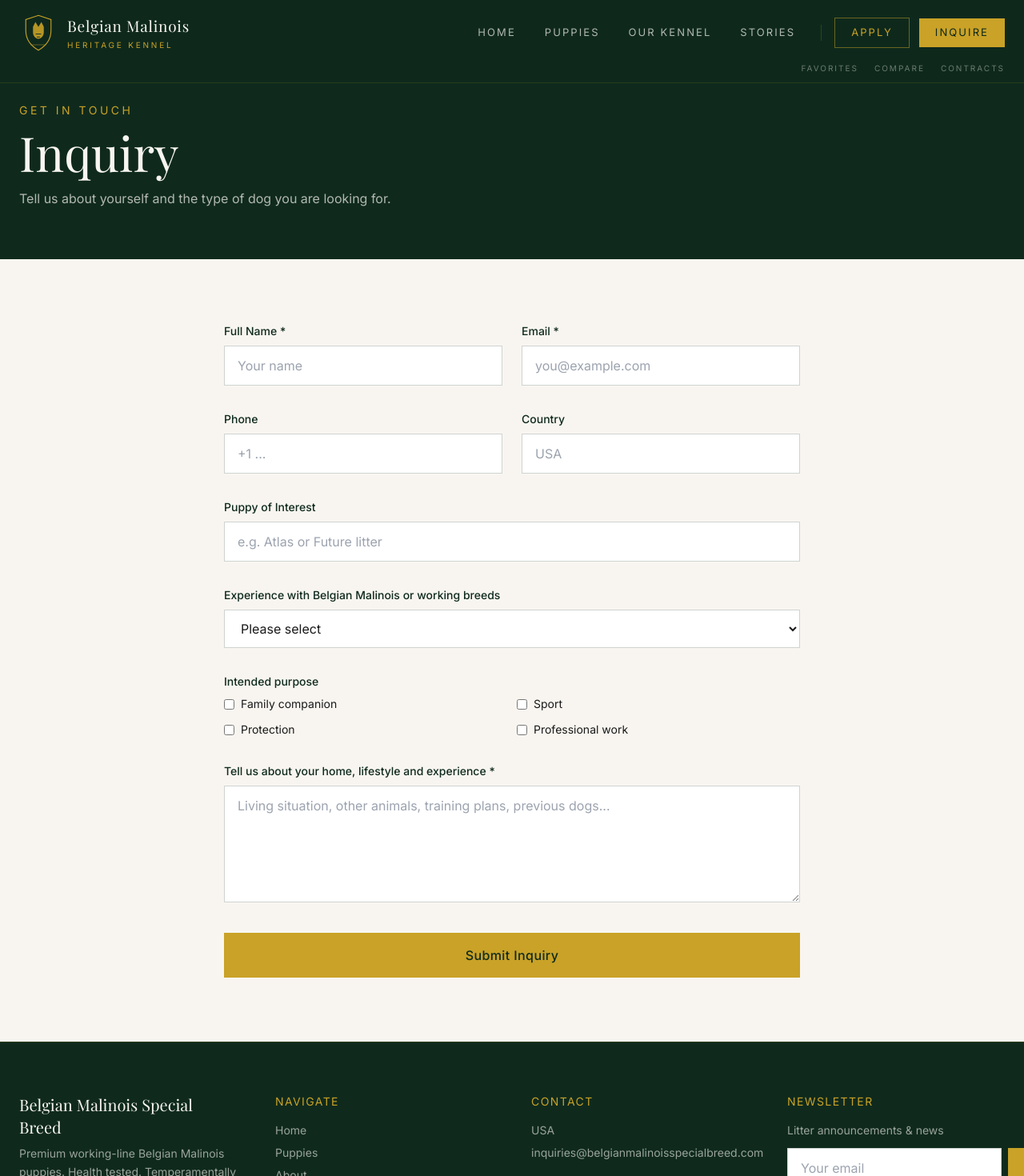
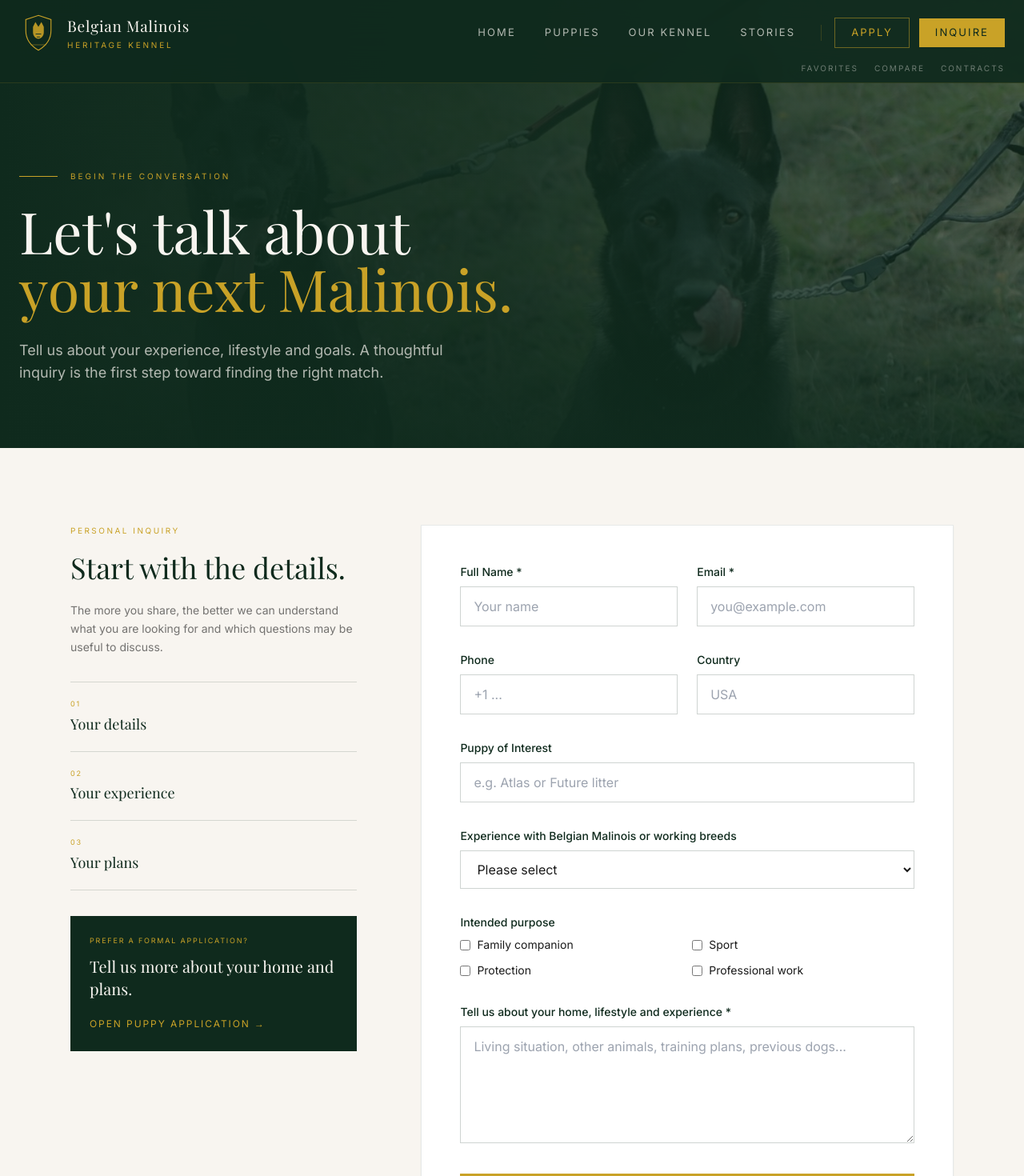
Before and after one commit to valdo-tech-pro/Belgian-malinoi, a Next.js app: page /contact in a window 1280 px wide. Shown: the top 1470 px of the page at 80% size. Built offline with nearby package versions, Linux system fonts and the light colour scheme; no server answers.

Commit message:
Upgrade contact page to premium inquiry experience

```diff
--- a/src/app/contact/page.tsx
+++ b/src/app/contact/page.tsx
@@ -5,37 +5,81 @@ import { ContactForm } from "./ContactForm";
 export const metadata: Metadata = {
   title: "Contact & Inquiry",
   description:
-    "Inquire about available Belgian Malinois puppies from Belgian Malinois Special Breed. Tell us about your experience and plans. Located in the United States.",
+    "Start a conversation about Belgian Malinois puppies, availability and placement.",
   alternates: { canonical: "/contact" },
   openGraph: {
     title: "Contact & Inquiry | Belgian Malinois Special Breed",
     description:
-      "Send an inquiry about our health-tested Belgian Malinois puppies. Personal replies within 24–48 hours.",
+      "Tell us about your experience, lifestyle and the kind of Belgian Malinois you are looking for.",
   },
 };
 
 export default function ContactPage() {
   return (
-    <>
-      <section className="pt-32 pb-16 bg-forest text-cream">
-        <div className="max-w-7xl mx-auto px-6">
-          <p className="text-gold tracking-[0.25em] uppercase text-sm mb-3">
-            Get in Touch
-          </p>
-          <h1 className="font-serif text-5xl md:text-6xl">Inquiry</h1>
-          <p className="mt-4 text-cream/70 max-w-xl">
-            Tell us about yourself and the type of dog you are looking for.
-          </p>
+    <main className="min-h-screen bg-cream">
+      <section className="relative overflow-hidden min-h-[560px] flex items-end bg-forest text-cream">
+        <div className="absolute inset-0">
+          <img src="/malinois.jpg" alt="Belgian Malinois" className="w-full h-full object-cover object-center" />
+          <div className="absolute inset-0 bg-forest/65" />
+          <div className="absolute inset-0 bg-gradient-to-r from-forest via-forest/75 to-transparent" />
+          <div className="absolute inset-0 bg-gradient-to-t from-forest/80 via-transparent to-forest/20" />
+        </div>
+        <div className="relative max-w-7xl mx-auto w-full px-6 pt-36 pb-20">
+          <div className="max-w-3xl">
+            <div className="flex items-center gap-4 mb-6">
+              <span className="h-px w-12 bg-gold" />
+              <p className="text-gold text-[10px] uppercase tracking-[0.3em]">Begin the Conversation</p>
+            </div>
+            <h1 className="font-serif text-5xl md:text-7xl leading-[0.95]">
+              Let&apos;s talk about
+              <br />
+              <span className="text-gold">your next Malinois.</span>
+            </h1>
+            <p className="mt-7 text-cream/70 text-base md:text-lg leading-relaxed max-w-xl">
+              Tell us about your experience, lifestyle and goals. A thoughtful
+              inquiry is the first step toward finding the right match.
+            </p>
+          </div>
         </div>
       </section>
 
-      <section className="py-20">
-        <div className="max-w-3xl mx-auto px-6">
-          <Suspense fallback={<p className="text-center">Loading form...</p>}>
-            <ContactForm />
-          </Suspense>
+      <section className="py-16 md:py-24">
+        <div className="max-w-6xl mx-auto px-6 grid lg:grid-cols-[0.7fr_1.3fr] gap-12 lg:gap-20">
+          <aside className="lg:sticky lg:top-32 self-start">
+            <p className="text-gold text-[10px] uppercase tracking-[0.25em] mb-4">Personal Inquiry</p>
+            <h2 className="font-serif text-4xl text-forest leading-tight mb-5">Start with the details.</h2>
+            <p className="text-sm text-charcoal/60 leading-relaxed mb-8">
+              The more you share, the better we can understand what you are
+              looking for and which questions may be useful to discuss.
+            </p>
+            <div className="border-t border-forest/15">
+              <div className="py-5 border-b border-forest/15">
+                <p className="text-[9px] uppercase tracking-[0.2em] text-gold mb-1">01</p>
+                <p className="font-serif text-lg text-forest">Your details</p>
+              </div>
+              <div className="py-5 border-b border-forest/15">
+                <p className="text-[9px] uppercase tracking-[0.2em] text-gold mb-1">02</p>
+                <p className="font-serif text-lg text-forest">Your experience</p>
+              </div>
+              <div className="py-5 border-b border-forest/15">
+                <p className="text-[9px] uppercase tracking-[0.2em] text-gold mb-1">03</p>
+                <p className="font-serif text-lg text-forest">Your plans</p>
+              </div>
+            </div>
+            <div className="mt-8 p-6 bg-forest text-cream">
+              <p className="text-gold text-[9px] uppercase tracking-[0.2em] mb-3">Prefer a formal application?</p>
+              <p className="font-serif text-xl mb-4">Tell us more about your home and plans.</p>
+              <a href="/application" className="text-xs uppercase tracking-[0.16em] text-gold hover:text-cream transition">Open Puppy Application →</a>
+            </div>
+          </aside>
+
+          <div className="bg-white border border-forest/10 p-6 md:p-10 lg:p-12 shadow-sm">
+            <Suspense fallback={<p className="text-center py-12 text-charcoal/50">Loading inquiry form...</p>}>
+              <ContactForm />
+            </Suspense>
+          </div>
         </div>
       </section>
-    </>
+    </main>
   );
 }
```
